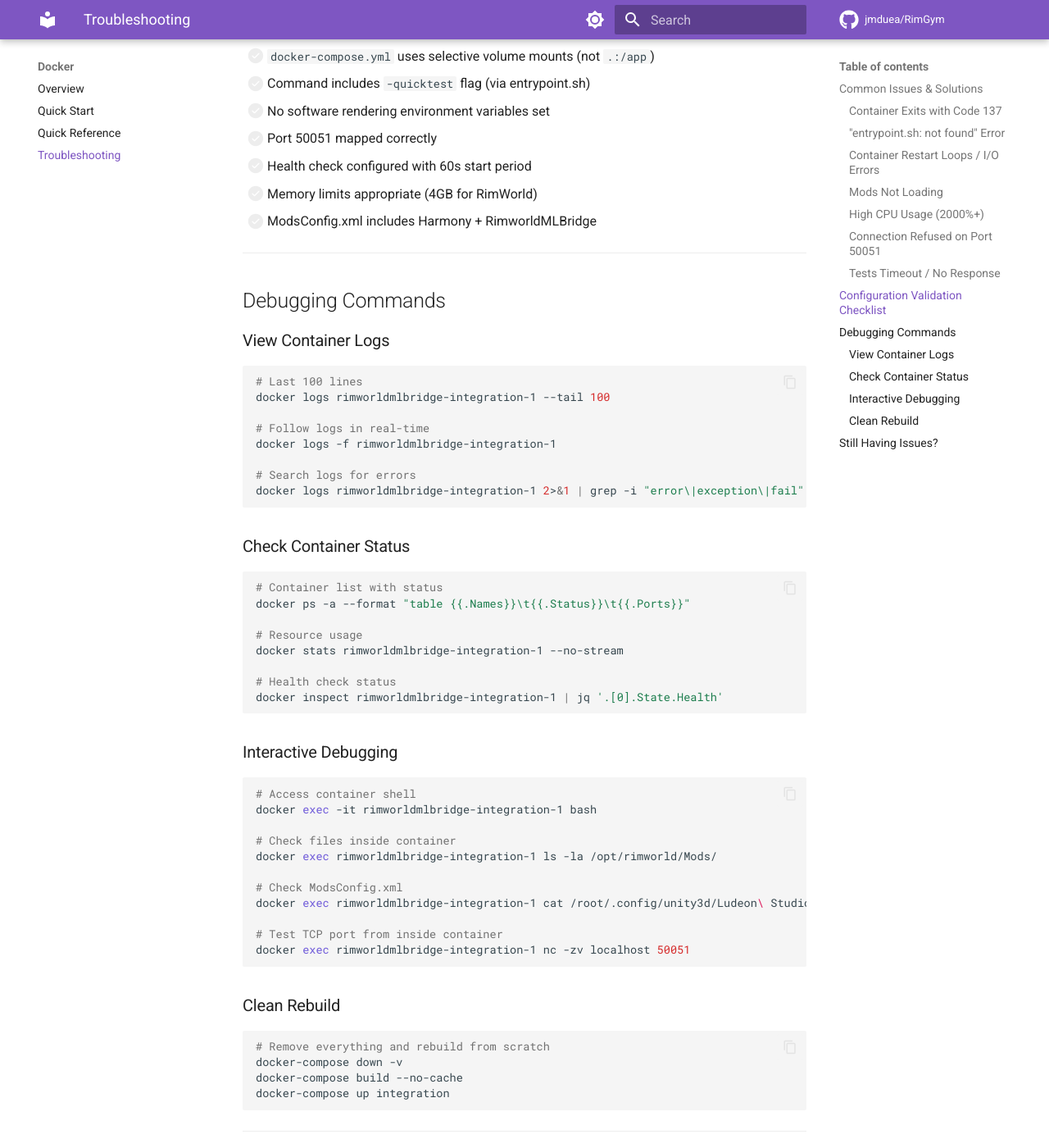
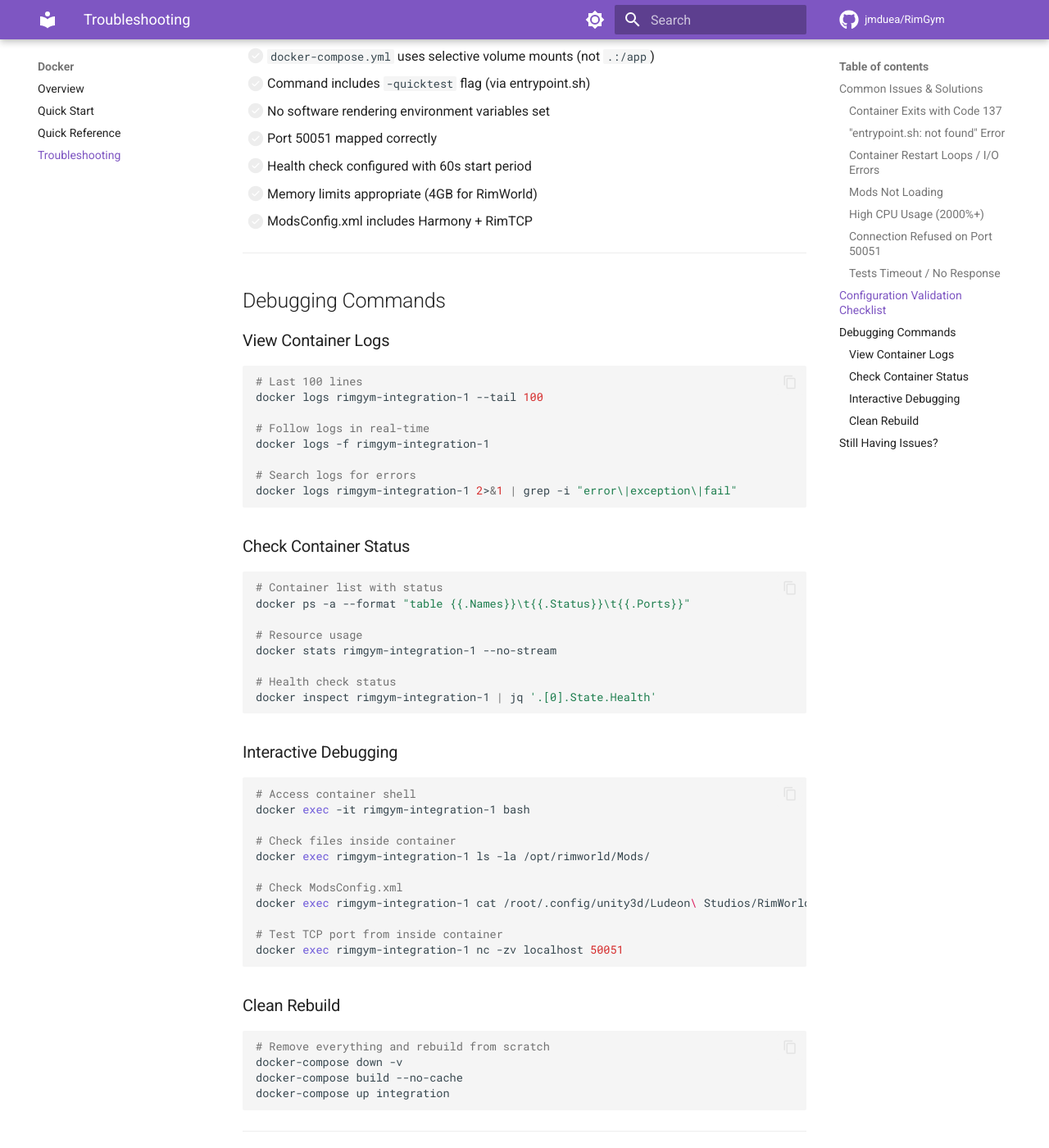
Before and after one commit to jdueadev/RimGym, an MkDocs documentation site: the page built from docs/docker/TROUBLESHOOTING.md, in a window 1280 px wide and 1400 px high, scrolled down 4898 px. Shown: the whole window at 82% size. Built offline with MkDocs 1.6.1 and Material for MkDocs 9.7.7, drawn with Linux system fonts in a browser that asks for light colours; comment, search, counter and statistics services are not loaded; the version menu is left out; some of the changed text lies outside the part shown.

Commit message:
Refactor RimWorld ML Bridge to RimTCP and RimGym
- Updated README.md to reflect the new project structure and installation instructions for RimTCP and RimGym.
- Modified Docker documentation to align with the new naming conventions and usage instructions.
- Changed build scripts to build the RimTCP mod and generate Python protobuf files for RimGym.
- Updated log collection and troubleshooting scripts to support the new project structure.
- Refactored entrypoint and wait-for-server scripts to accommodate the new health check and logging mechanisms.
- Renamed and adjusted automated test suite to work with the new RimTCP integration.
- Updated packaging scripts to package the RimTCP mod correctly for release.
- Refined the TcpProtobufServer to ensure deterministic stepping in training mode.

````diff
--- a/docs/docker/TROUBLESHOOTING.md
+++ b/docs/docker/TROUBLESHOOTING.md
@@ -89,7 +89,7 @@ volumes:
   - ./python:/app/python          # Python test scripts
   - ./Protos:/app/Protos          # Protobuf definitions
   - rimworld-data:/opt/rimworld   # Game data (separate volume)
-  # DO NOT mount: .:/app or ./RimworldMLBridge:/app
+   # DO NOT mount: .:/app or ./src/RimGym:/app
 ```
 
 ---
@@ -100,7 +100,7 @@ volumes:
 
 - RimWorld starts but MLBridge mod not active
 - No TCP server on port 50051
-- Log shows "Active mods: Core, Royalty, Ideology..." but missing "RimworldMLBridge"
+- Log shows "Active mods: Core, Royalty, Ideology..." but missing "RimTCP"
 
 **Root Cause:**
 RimWorld only loads mods listed in `ModsConfig.xml`. Having mod folders in `Mods/` is not sufficient.
@@ -110,10 +110,10 @@ The `entrypoint.sh` script creates the correct `ModsConfig.xml` automatically. V
 
 ```bash
 # Check container logs for mod setup
-docker logs rimworldmlbridge-integration-1 | grep "Setting up ModsConfig.xml"
+docker logs rimgym-integration-1 | grep "Setting up ModsConfig.xml"
 
 # Manually verify (if needed)
-docker exec rimworldmlbridge-integration-1 cat /root/.config/unity3d/Ludeon\ Studios/RimWorld\ by\ Ludeon\ Studios/Config/ModsConfig.xml
+docker exec rimgym-integration-1 cat /root/.config/unity3d/Ludeon\ Studios/RimWorld\ by\ Ludeon\ Studios/Config/ModsConfig.xml
 ```
 
 Required mods in config:
@@ -126,7 +126,7 @@ Required mods in config:
   <li>ludeon.rimworld.biotech</li>
   <li>ludeon.rimworld.anomaly</li>
   <li>brrainz.harmony</li>
-  <li>unknwnentity.rimworldmlbridge</li>
+   <li>unknwnentity.rimtcp</li>
 </activeMods>
 ```
 
@@ -181,15 +181,15 @@ ports:
   - "50051:50051"
 ```
 
-2. Check RimWorld started and mod loaded:
+1. Check RimWorld started and mod loaded:
 
 ```bash
 # Look for these log lines:
-docker logs rimworldmlbridge-integration-1 | grep "TCP+Protobuf server started successfully"
-docker logs rimworldmlbridge-integration-1 | grep "Listening on 0.0.0.0:50051"
+docker logs rimgym-integration-1 | grep "TCP+Protobuf server started successfully"
+docker logs rimgym-integration-1 | grep "Listening on 0.0.0.0:50051"
 ```
 
-3. Wait for startup:
+1. Wait for startup:
 
 ```bash
 # Health check waits 60 seconds for game to start
@@ -215,10 +215,10 @@ Verify game state in logs:
 
 ```bash
 # Check for tick progression
-docker logs rimworldmlbridge-integration-1 | grep "DoSingleTick"
+docker logs rimgym-integration-1 | grep "DoSingleTick"
 
 # Check for server responses
-docker logs rimworldmlbridge-integration-1 | grep "Sending state"
+docker logs rimgym-integration-1 | grep "Sending state"
 ```
 
 If training mode is stuck, send a STEP command:
@@ -242,7 +242,7 @@ Before deploying, verify:
 - [ ] Port 50051 mapped correctly
 - [ ] Health check configured with 60s start period
 - [ ] Memory limits appropriate (4GB for RimWorld)
-- [ ] ModsConfig.xml includes Harmony + RimworldMLBridge
+- [ ] ModsConfig.xml includes Harmony + RimTCP
 
 ---
 
@@ -252,13 +252,13 @@ Before deploying, verify:
 
 ```bash
 # Last 100 lines
-docker logs rimworldmlbridge-integration-1 --tail 100
+docker logs rimgym-integration-1 --tail 100
 
 # Follow logs in real-time
-docker logs -f rimworldmlbridge-integration-1
+docker logs -f rimgym-integration-1
 
 # Search logs for errors
-docker logs rimworldmlbridge-integration-1 2>&1 | grep -i "error\|exception\|fail"
+docker logs rimgym-integration-1 2>&1 | grep -i "error\|exception\|fail"
 ```
 
 ### Check Container Status
@@ -268,26 +268,26 @@ docker logs rimworldmlbridge-integration-1 2>&1 | grep -i "error\|exception\|fai
 docker ps -a --format "table {{.Names}}\t{{.Status}}\t{{.Ports}}"
 
 # Resource usage
-docker stats rimworldmlbridge-integration-1 --no-stream
+docker stats rimgym-integration-1 --no-stream
 
 # Health check status
-docker inspect rimworldmlbridge-integration-1 | jq '.[0].State.Health'
+docker inspect rimgym-integration-1 | jq '.[0].State.Health'
 ```
 
 ### Interactive Debugging
 
 ```bash
 # Access container shell
-docker exec -it rimworldmlbridge-integration-1 bash
+docker exec -it rimgym-integration-1 bash
 
 # Check files inside container
-docker exec rimworldmlbridge-integration-1 ls -la /opt/rimworld/Mods/
+docker exec rimgym-integration-1 ls -la /opt/rimworld/Mods/
 
 # Check ModsConfig.xml
-docker exec rimworldmlbridge-integration-1 cat /root/.config/unity3d/Ludeon\ Studios/RimWorld\ by\ Ludeon\ Studios/Config/ModsConfig.xml
+docker exec rimgym-integration-1 cat /root/.config/unity3d/Ludeon\ Studios/RimWorld\ by\ Ludeon\ Studios/Config/ModsConfig.xml
 
 # Test TCP port from inside container
-docker exec rimworldmlbridge-integration-1 nc -zv localhost 50051
+docker exec rimgym-integration-1 nc -zv localhost 50051
 ```
 
 ### Clean Rebuild
@@ -308,7 +308,7 @@ If none of these solutions work:
 1. **Capture Full Logs:**
 
    ```bash
-   docker logs rimworldmlbridge-integration-1 > debug_logs.txt 2>&1
+   docker logs rimgym-integration-1 > debug_logs.txt 2>&1
    ```
 
 2. **Verify RimWorld Installation:**
````
Also changed, not shown: README.md (+10 -10 lines), docs/docker/QUICKSTART.md (+5 -5 lines), docs/docker/QUICK_REFERENCE.md (+14 -14 lines), docs/docker/README.md (+6 -6 lines), .github/copilot-instructions.md, 8 other files.
